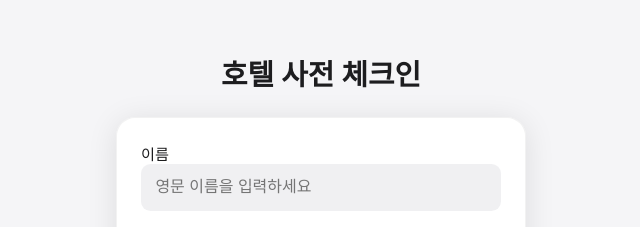
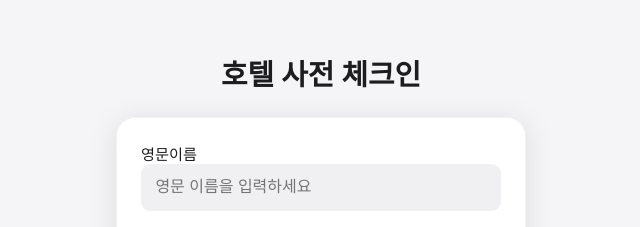
Before and after one commit to hansung20/project, a plain HTML site: page index.html in a window 1280 px wide. Shown: the part 188-415 px from the top of the page, 319-959 px from the left. Drawn offline with Linux system fonts and the light colour scheme.

Commit message:
Update index.html

```diff
--- a/index.html
+++ b/index.html
@@ -117,7 +117,7 @@
   <h2>호텔 사전 체크인</h2>
   <form id="checkin-form">
     <label>
-      이름
+      영문이름
       <input type="text" id="name" required placeholder="영문 이름을 입력하세요" />
     </label>
     <label>
```
